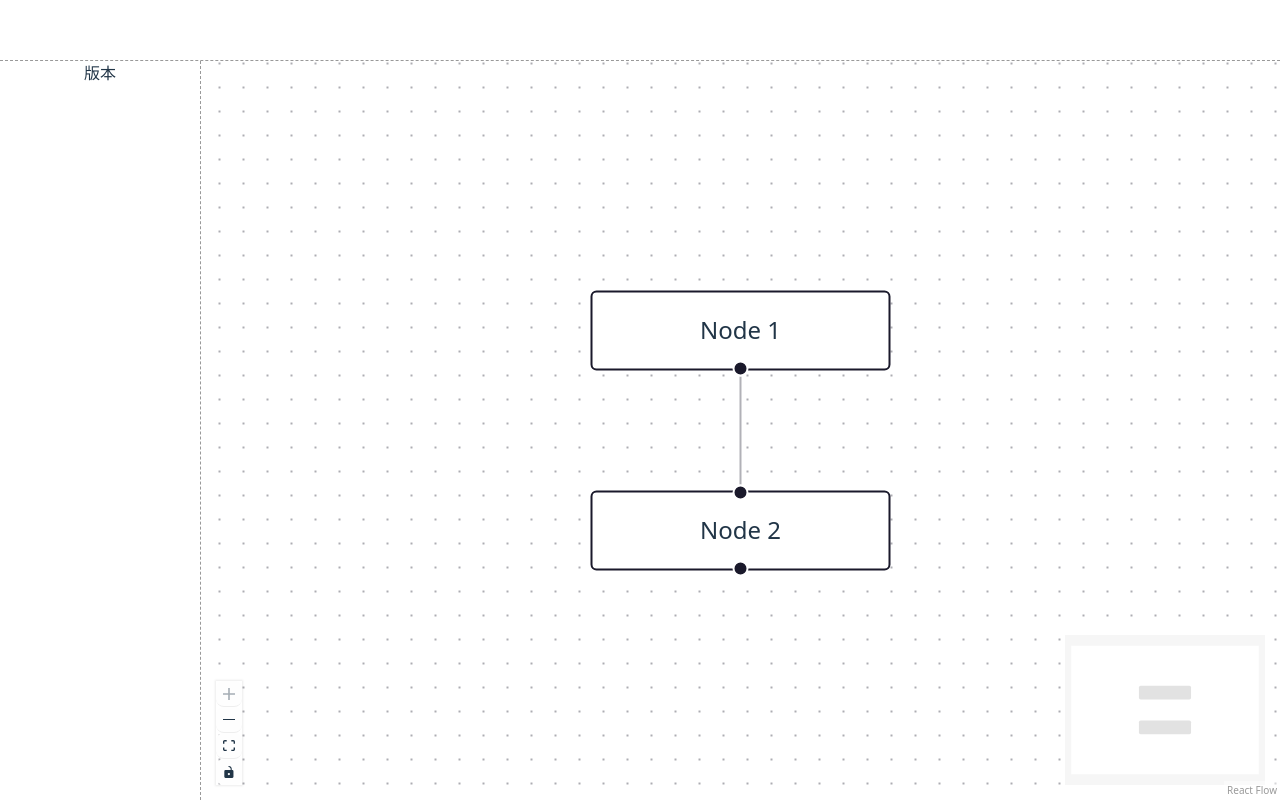
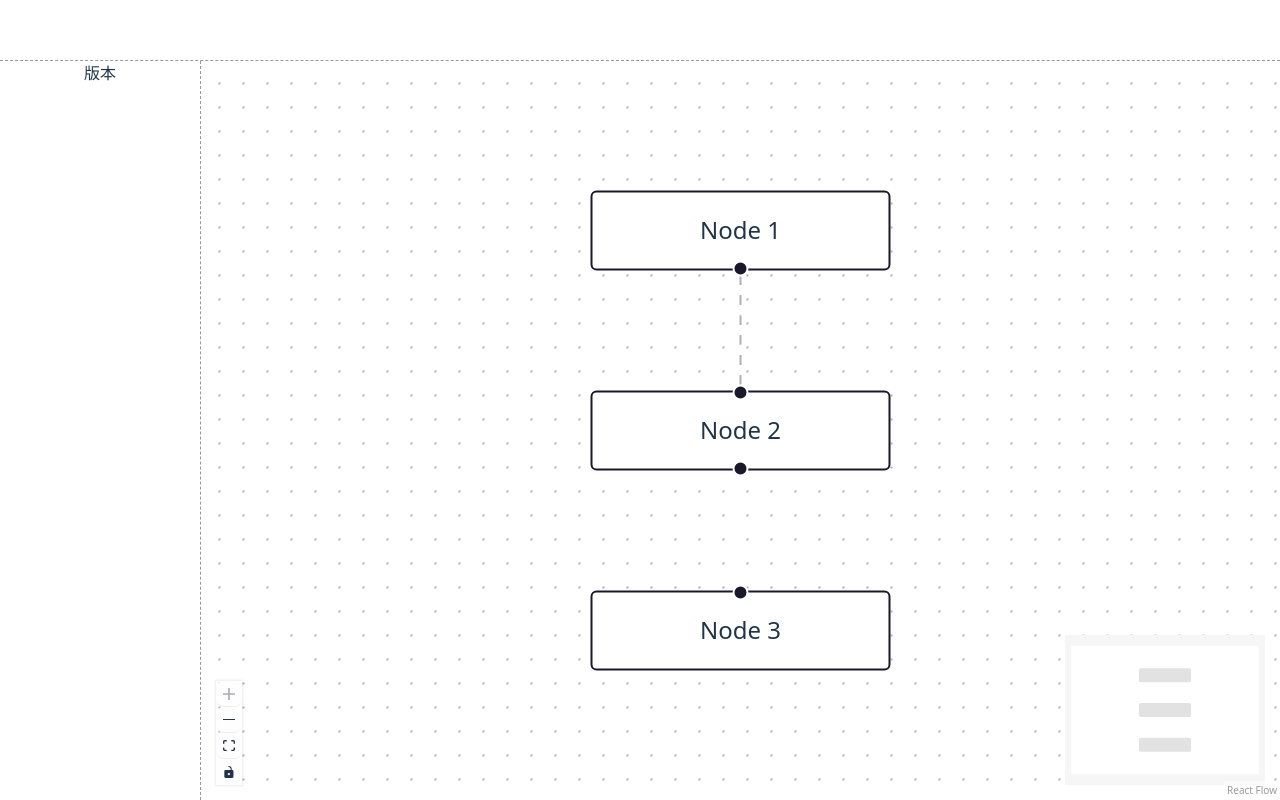
Before and after one commit to fengjutian/deep-file, a React (Vite) app in the folder frontend/: page / in a window 1280 px wide. Built offline with nearby package versions, Linux system fonts and the light colour scheme.

Commit message:
feat(workbench): 添加新节点并使边动画化
- 添加类型为output的Node 3节点
- 为n1-n2边添加animated属性使其具有动画效果
- 简化onEdgesChange和onConnect的类型声明

```diff
--- a/frontend/src/pages/workbench/index.tsx
+++ b/frontend/src/pages/workbench/index.tsx
@@ -14,8 +14,9 @@ import { useCallback, useState } from 'react';
 const initialNodes = [
   { id: 'n1', position: { x: 0, y: 0 }, data: { label: 'Node 1' }, type: 'input' },
   { id: 'n2', position: { x: 0, y: 100 }, data: { label: 'Node 2' } },
+  { id: 'n3', position: { x: 0, y: 200 }, data: { label: 'Node 3' }, type: 'output' },
 ];
-const initialEdges = [{ id: 'n1-n2', source: 'n1', target: 'n2' }];
+const initialEdges = [{ id: 'n1-n2', source: 'n1', target: 'n2' , animated: true }];
 
 export default function App() {
   const [nodes, setNodes] = useState(initialNodes);
@@ -26,11 +27,11 @@ export default function App() {
     [],
   );
   const onEdgesChange = useCallback(
-    (changes: EdgeChange[]) => setEdges((edgesSnapshot) => applyEdgeChanges(changes, edgesSnapshot)),
+    (changes) => setEdges((edgesSnapshot) => applyEdgeChanges(changes, edgesSnapshot)),
     [],
   );
   const onConnect = useCallback(
-    (params: Connection) => setEdges((edgesSnapshot) => addEdge(params, edgesSnapshot)),
+    (params) => setEdges((edgesSnapshot) => addEdge(params, edgesSnapshot)),
     [],
   );
 
```
